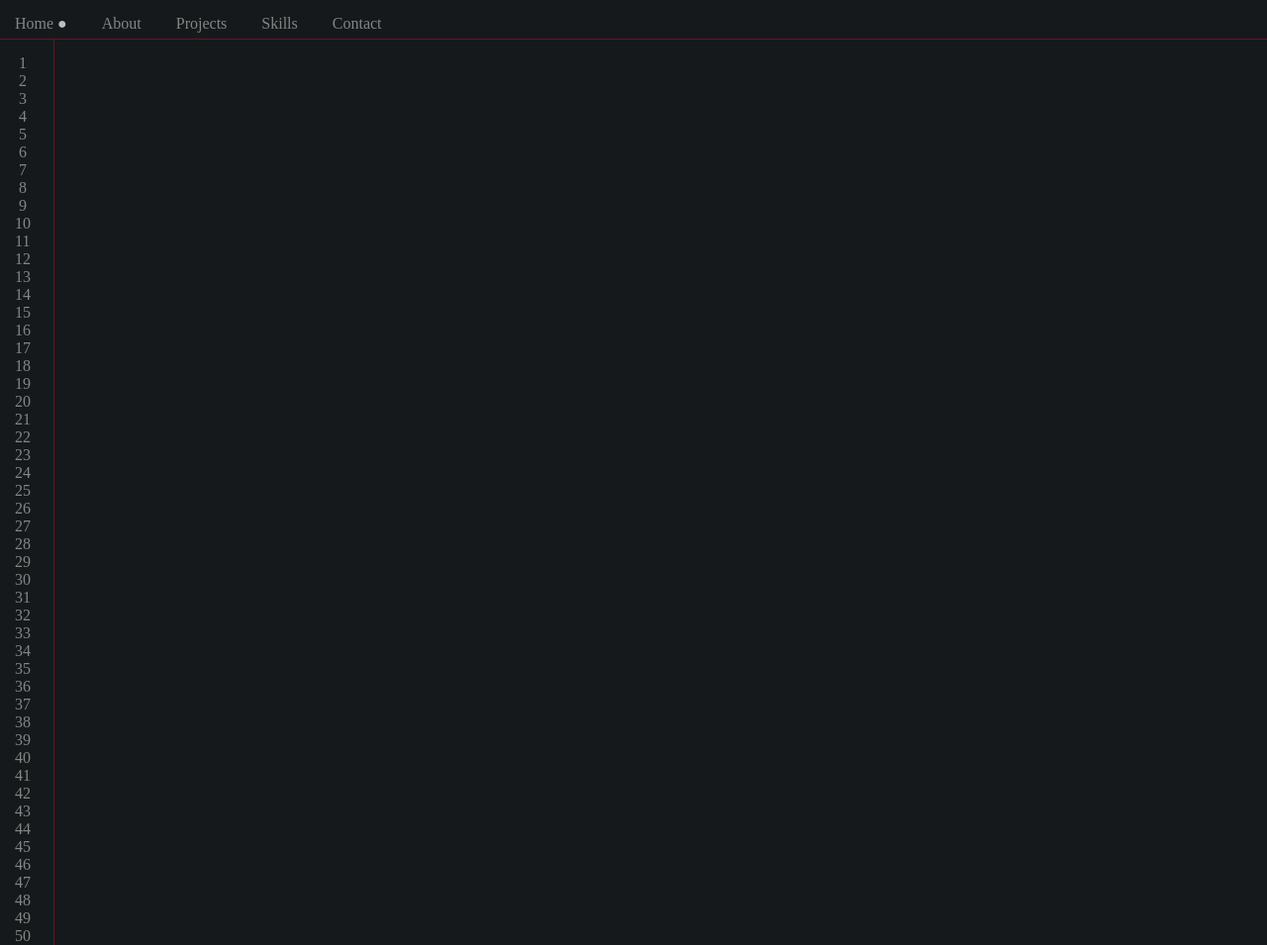
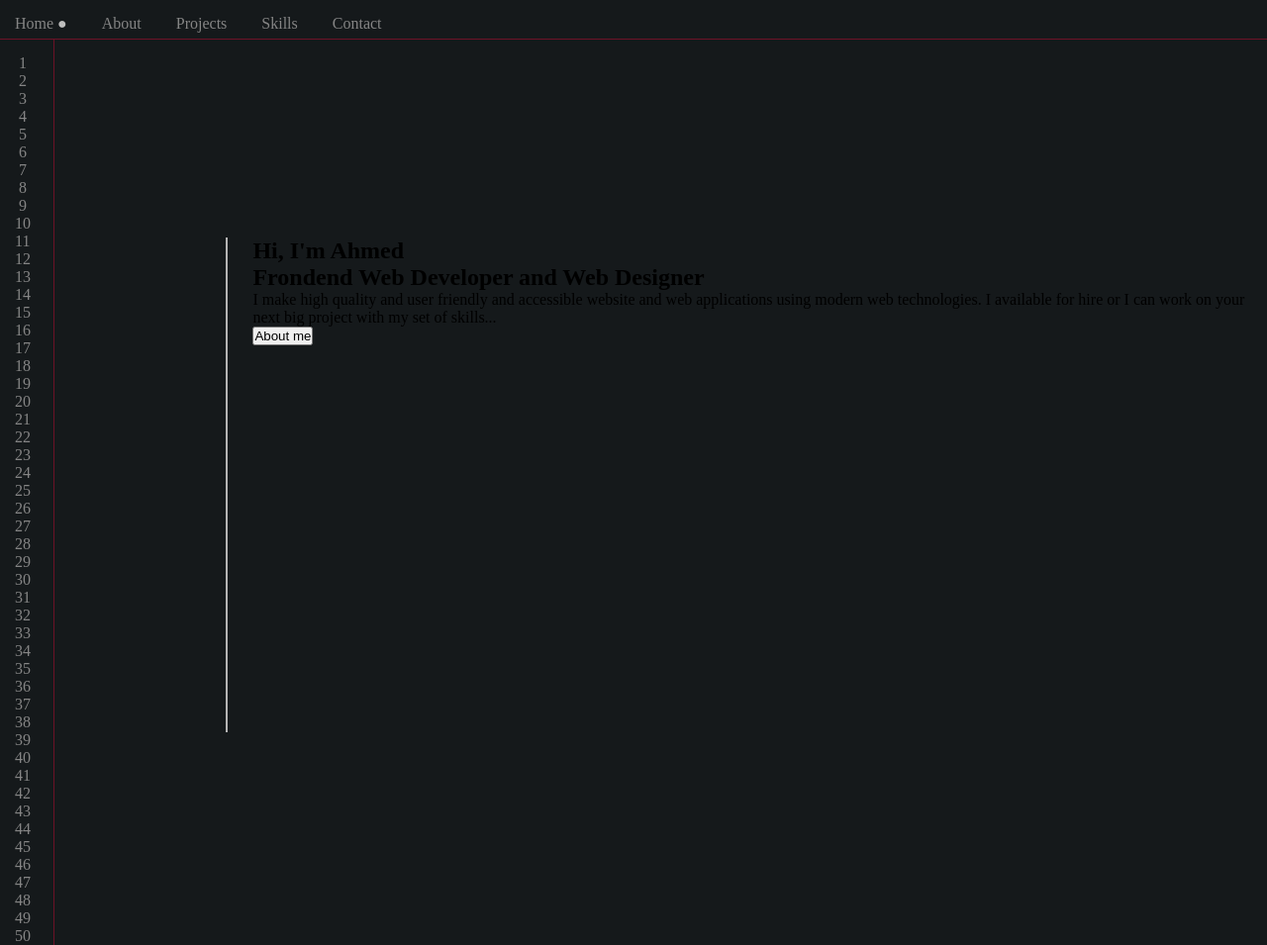
Before and after one commit to ahmedabdlkdir/ahmedabdlkdir.github.io, a plain HTML site: page index.html in a window 1280 px wide. Shown: the whole page at 99% size. Drawn offline with Linux system fonts and the light colour scheme.

Commit message:
Update home page content

```diff
--- a/index.html
+++ b/index.html
@@ -19,6 +19,17 @@
             </ul>
         </nav>
     </header>
+    <section>
+
+        <div class="welcome-section">
+            <div class="welcome-left-border"></div>
+            <h2 class="greeting">Hi, I'm Ahmed</h2>
+            <h2 class="profession">Frondend Web Developer and Web Designer</h2>
+            <p class="about-myself">I make high quality and user friendly and accessible website and web applications using modern web technologies.
+                I available for hire or I can work on your next big project with my set of skills...</p>
+                <button>About me</button>
+        </div>
+    </section>
 <aside>
     <div class="number-line">
         <ul>
@@ -75,6 +86,7 @@
         </ul>
     </div>
 </aside>
+
     <script src="scripts/script.js"></script>
 </body>
 </html>
--- a/styles/style.css
+++ b/styles/style.css
@@ -14,8 +14,27 @@ body {
     background-color: var(--main-bg-color);
     height: 100vh;
     overflow: hidden;
+    width: 100%;
+}
+aside {
+    width: 5%;
+    width: 50px;
+}
+section {
+    float: right;
+    width: 97%;
+    margin-top: 200px;
 }
 
+.welcome-left-border {
+    border-right: 2px solid var(--number-color-highlight);
+    width: 1px;;
+    height: 500px;
+    margin-left: 190px;
+    margin-right: 25px;
+    float: left;
+
+}
  nav {
     height: 40px;
     display: flex;
```
